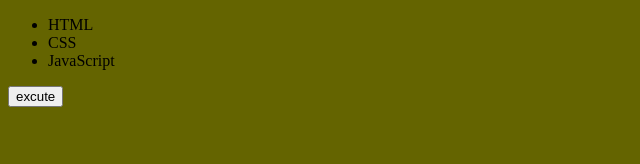
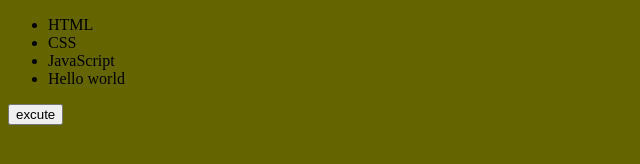
Before and after one commit to jasonjeong68/jason_web, a plain HTML site: page index.html in a window 1280 px wide. Shown: the whole page, without its empty margins (0-640 px from the left). Drawn offline with nearby package versions, Linux system fonts and the light colour scheme.

Commit message:
title add

```diff
--- a/index.html
+++ b/index.html
@@ -1,6 +1,7 @@
 <!DOCTYPE html>
 <html>
 <head>
+	<title>my first web page</title>
 	<meta charset="utf-8">
 	<link rel="stylesheet" type="text/css" href="style.css">
 	<script type="text/javascript" src="jquery.js"></script>
@@ -10,6 +11,7 @@
 		<li>HTML</li>
 		<li>CSS</li>
 		<li>JavaScript</li>
+		<li>Hello world</li>
 	</ul>
 	<input type="button" value="excute" id="excute_btn"/>
 	<script type="text/javascript">
```
